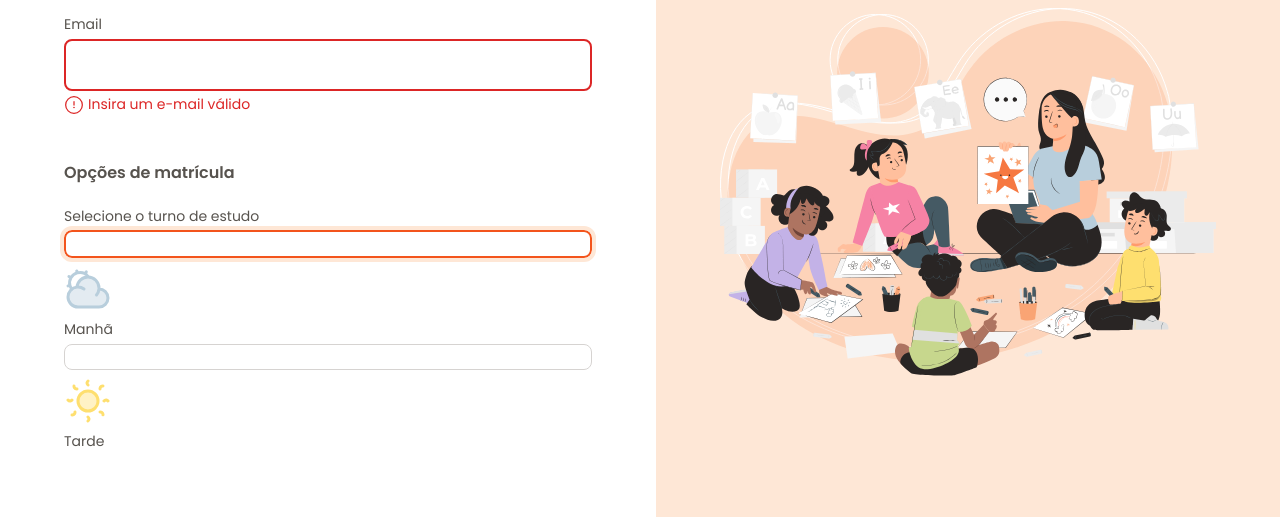
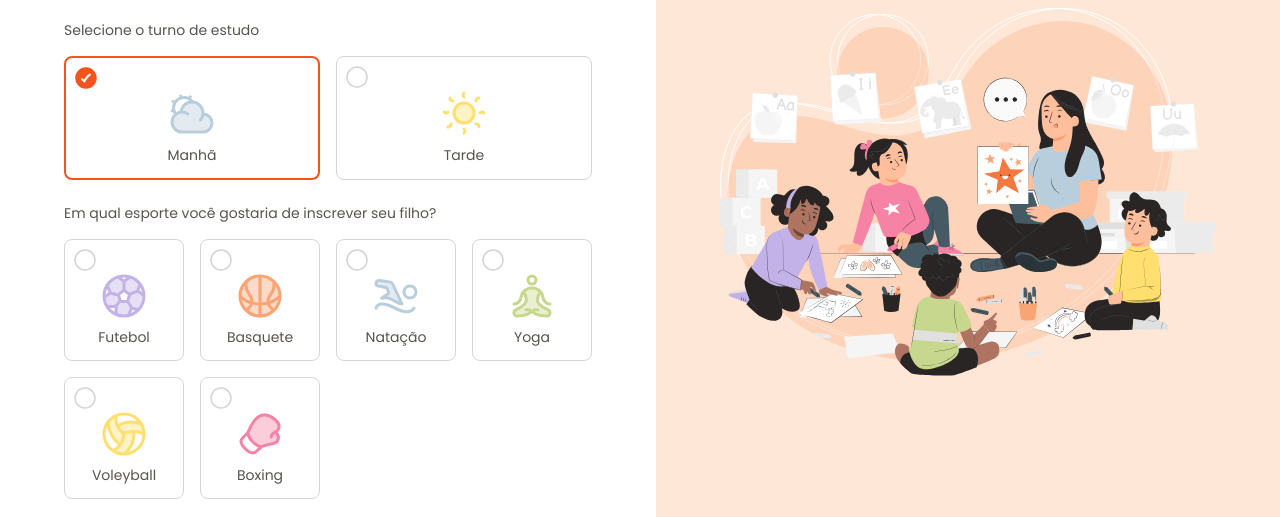
Before and after one commit to annabeatrizpereira/formulario-matricula, a plain HTML site: page index.html in a window 1280 px wide. Both pictures are taken after a click on the radio button "Manhã". Shown: the part 283-800 px from the top of the page. Drawn offline with Linux system fonts and the light colour scheme.

Commit message:
finalizando input radio

```diff
--- a/index.html
+++ b/index.html
@@ -145,18 +145,72 @@
                             <div class="radio-wrapper">
                                 <div class="radio-inner">
                                     <div class="radio-image">
-                                        <input type="radio" name="study-shift" id="morning" value="morning">
+                                    </div>
+                                    <input type="radio" name="study-shift" id="morning" value="morning">
                                         <img src="assets/icons/sun-cloud-02.svg" alt="ícone de sol com nuvem">
                                         <label for="morning">Manhã</label>
-                                    </div>
                                 </div>
 
                                 <div class="radio-inner">
                                     <div class="radio-image">
-                                        <input type="radio" name="study-shift" id="evening" value="evening">
+                                    </div>
+                                    <input type="radio" name="study-shift" id="evening" value="evening">
                                         <img src="assets/icons/sun-02.svg" alt="ícone de sol com nuvem">
                                         <label for="evening">Tarde</label>
-                                    </div>
+                                </div>
+                            </div>
+                        </div>
+
+                        <div class="input-wrapper">
+                            <label>Em qual esporte você gostaria de inscrever seu filho?</label>
+
+                            <div class="radio-wrapper">
+                                <div class="radio-inner">
+                                    <div class="radio-image"></div>
+
+                                    <input type="radio" name="sport" id="football">
+                                    <img src="assets/icons/football.svg" alt="icone de futebol">
+                                    <label for="football">Futebol</label>
+                                </div>
+
+                                <div class="radio-inner">
+                                    <div class="radio-image"></div>
+
+                                    <input type="radio" name="sport" id="basketball">
+                                    <img src="assets/icons/basketball-02.svg" alt="icone de Basquete">
+                                    <label for="basketball">Basquete</label>
+                                </div>
+
+                                <div class="radio-inner">
+                                    <div class="radio-image"></div>
+
+                                    <input type="radio" name="sport" id="swimming">
+                                    <img src="assets/icons/swimming.svg" alt="icone de natação">
+                                    <label for="swimming">Natação</label>
+                                </div>
+
+                                <div class="radio-inner">
+                                    <div class="radio-image"></div>
+
+                                    <input type="radio" name="sport" id="yoga">
+                                    <img src="assets/icons/yoga-02.svg" alt="icone de yoga">
+                                    <label for="yoga">Yoga</label>
+                                </div>
+
+                                <div class="radio-inner">
+                                    <div class="radio-image"></div>
+
+                                    <input type="radio" name="sport" id="voleiball">
+                                    <img src="assets/icons/volleyball.svg" alt="icone de voleiball">
+                                    <label for="voleiball">Voleyball</label>
+                                </div>
+
+                                <div class="radio-inner">
+                                    <div class="radio-image"></div>
+
+                                    <input type="radio" name="sport" id="boxing">
+                                    <img src="assets/icons/boxing-glove-01.svg" alt="icone de boxing">
+                                    <label for="boxing">Boxing</label>
                                 </div>
                             </div>
                         </div>
--- a/styles/fields/index.css
+++ b/styles/fields/index.css
@@ -1,102 +1,3 @@
+@import url(input.css);
 @import url(droparea.css);
-
-input, textarea, select {
-    appearance: none;
-    width: 100%;
-    border-radius: .5rem;
-    border: 1px solid var(--stroke-default);
-
-    padding: .75rem 1rem;
-
-    font: var(--text);
-}
-
-label {
-    font: var(--text-sm);
-    color: var(--text-secondary);
-
-    display: block;
-    margin-bottom: .25rem;
-}
-
-/* focus within é para aplicar no input todo e não somente no calendario (safari)*/
-
-input:focus,
-select:focus,
-textarea:focus,
-input[type="date"]:focus-within {
-    outline: .25rem solid var(--surface-secondary);
-    border: .125rem solid var(--stroke-highlight);
-    outline-offset: .1px; /* para aparecer a borda no safari */
-}
-
-input[type="date"] {
-    position: relative;
-
-    /* para deixar invisível o calendário */
-    &::-webkit-calendar-picker-indicator {
-        opacity: 0;
-    }
-
-    /* criando elemento html */
-    &::before {
-        content: "";
-        position: absolute;
-        background: url(../../assets/icons/calendar-03.svg) center/contain;
-        right: 1rem;
-        width: 1.25rem;
-        height: 1.25rem;
-
-        /* centralizando o elemento ao meio */
-        top: 50%;
-        transform: translateY(-50%);
-    }
-}
-
-select {
-    background: url(../../assets/icons/arrow-down-01.svg) no-repeat calc(100% - 1rem);
-    background-color: transparent;
-}
-
-.address .flex {
-    gap: 1.25rem;
-}
-
-.input-wrapper:has([disabled]) {
-    opacity: .5;
-}
-
-input {
-    &[disabled] {
-        background-color: var(--surface-disabled);
-        border: 1px solid var(--stroke-default);
-        color: var(--text-primary);
-    }
-
-    &:invalid {
-        border: 0.125rem solid var(--semantic-error);
-    }
-
-    & + small {
-        font: var(--text-sm);
-        color: #78716C;
-
-        display: inline-block;
-        margin-top: .25rem;
-    }
-
-    &[required] + .error {
-        display: flex;
-        align-items: center;
-        gap: .25rem;
-
-        font: var(--text-sm);
-        color: var(--semantic-error);
-        margin-top: .25rem;
-    }
-
-    /* enquanto não estiver em foco */
-    &:not(:focus):valid + .error {
-        display: none;
-    }
-}
+@import url(radio.css);
--- /dev/null
+++ b/styles/fields/input.css
@@ -0,0 +1,100 @@
+input, textarea, select {
+    appearance: none;
+    width: 100%;
+    border-radius: .5rem;
+    border: 1px solid var(--stroke-default);
+
+    padding: .75rem 1rem;
+
+    font: var(--text);
+}
+
+label {
+    font: var(--text-sm);
+    color: var(--text-secondary);
+
+    display: block;
+    margin-bottom: .25rem;
+}
+
+/* focus within é para aplicar no input todo e não somente no calendario (safari)*/
+
+input:focus,
+select:focus,
+textarea:focus,
+input[type="date"]:focus-within {
+    outline: .25rem solid var(--surface-secondary);
+    border: .125rem solid var(--stroke-highlight);
+    outline-offset: .1px; /* para aparecer a borda no safari */
+}
+
+input[type="date"] {
+    position: relative;
+
+    /* para deixar invisível o calendário */
+    &::-webkit-calendar-picker-indicator {
+        opacity: 0;
+    }
+
+    /* criando elemento html */
+    &::before {
+        content: "";
+        position: absolute;
+        background: url(../../assets/icons/calendar-03.svg) center/contain;
+        right: 1rem;
+        width: 1.25rem;
+        height: 1.25rem;
+
+        /* centralizando o elemento ao meio */
+        top: 50%;
+        transform: translateY(-50%);
+    }
+}
+
+select {
+    background: url(../../assets/icons/arrow-down-01.svg) no-repeat calc(100% - 1rem);
+    background-color: transparent;
+}
+
+.address .flex {
+    gap: 1.25rem;
+}
+
+.input-wrapper:has([disabled]) {
+    opacity: .5;
+}
+
+input {
+    &[disabled] {
+        background-color: var(--surface-disabled);
+        border: 1px solid var(--stroke-default);
+        color: var(--text-primary);
+    }
+
+    &:invalid {
+        border: 0.125rem solid var(--semantic-error);
+    }
+
+    & + small {
+        font: var(--text-sm);
+        color: #78716C;
+
+        display: inline-block;
+        margin-top: .25rem;
+    }
+
+    &[required] + .error {
+        display: flex;
+        align-items: center;
+        gap: .25rem;
+
+        font: var(--text-sm);
+        color: var(--semantic-error);
+        margin-top: .25rem;
+    }
+
+    /* enquanto não estiver em foco */
+    &:not(:focus):valid + .error {
+        display: none;
+    }
+}
--- /dev/null
+++ b/styles/fields/radio.css
@@ -0,0 +1,58 @@
+label + .radio-wrapper {
+    margin-top: 1rem;
+}
+
+.radio-wrapper {
+    display: grid;
+    /* encaixe automático de acordo com a quantidade de elementos */
+    grid-template-columns: repeat(auto-fit, minmax(7.5rem, 1fr));
+    gap: 1rem;
+}
+
+.radio-inner {
+    border: 1px solid var(--stroke-default);
+    border-radius: .5rem;
+
+    display: grid;
+    justify-items: center;
+    gap: .5rem;
+    padding: 2rem .5rem .5rem;
+
+    position: relative;
+
+    & input,
+    & input:focus,
+    & input:hover {
+        all: unset;
+
+        position: absolute;
+        inset: 0;
+    }
+
+    .radio-image {
+        background-image: url(../../assets/icons/radio-default.svg);
+
+        width: 1.5rem;
+        height: 1.5rem;
+
+        position: absolute;
+        top: .5rem;
+        left: .5rem;
+    }
+
+    &:hover, &:focus-within {
+        border: 1px solid var(--stroke-highlight);
+
+        & .radio-image {
+            background-image: url(../../assets/icons/radio-hover.svg);
+        }
+    }
+
+    &:has(:checked) {
+        border: 2px solid var(--stroke-highlight);
+
+        & .radio-image {
+            background-image: url(../../assets/icons/radio-checked.svg);
+        }
+    }
+}
```
Also changed, not shown: assets/icons/radio-checked.svg (added), assets/icons/radio-default.svg (added), assets/icons/radio-hover.svg (added).
